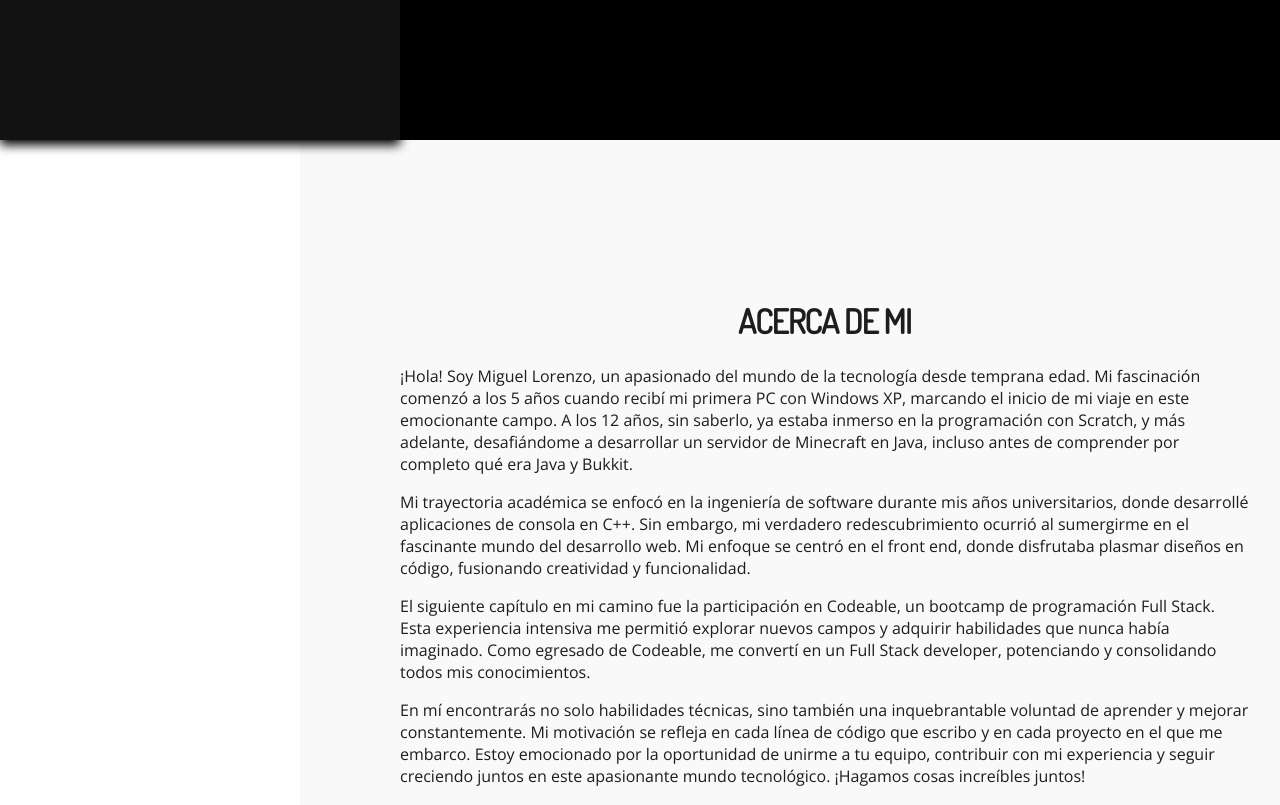
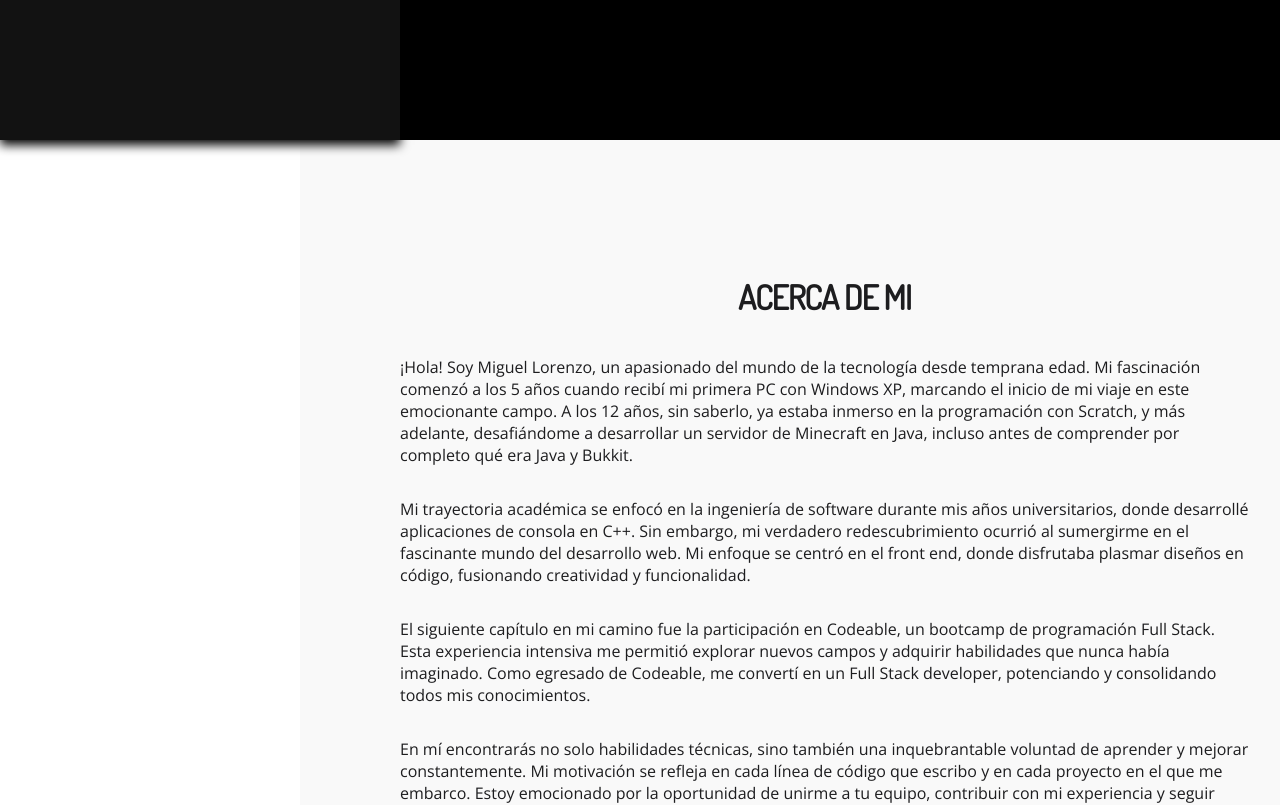
Before and after one commit to Neutroflash/portfolio-deploy, a React (Vite) app: page / in a window 1280 px wide. Shown: the part 660-1465 px from the top of the page. Built offline with nearby package versions, Linux system fonts and the light colour scheme.

Commit message:
fix smooth

```diff
--- a/src/components/About/About.module.css
+++ b/src/components/About/About.module.css
@@ -13,9 +13,14 @@
     text-transform: uppercase;
     letter-spacing: -0.03em;
     font-weight: 900;
+    padding: 15px 0 0 0;
 }
 
 .aboutText {
+    display: flex;
+    flex-direction: column;
+    height: 100vh;
+    justify-content: center;
     margin: 20px;
     padding: 20px 80px 20px 80px;
 }
```
